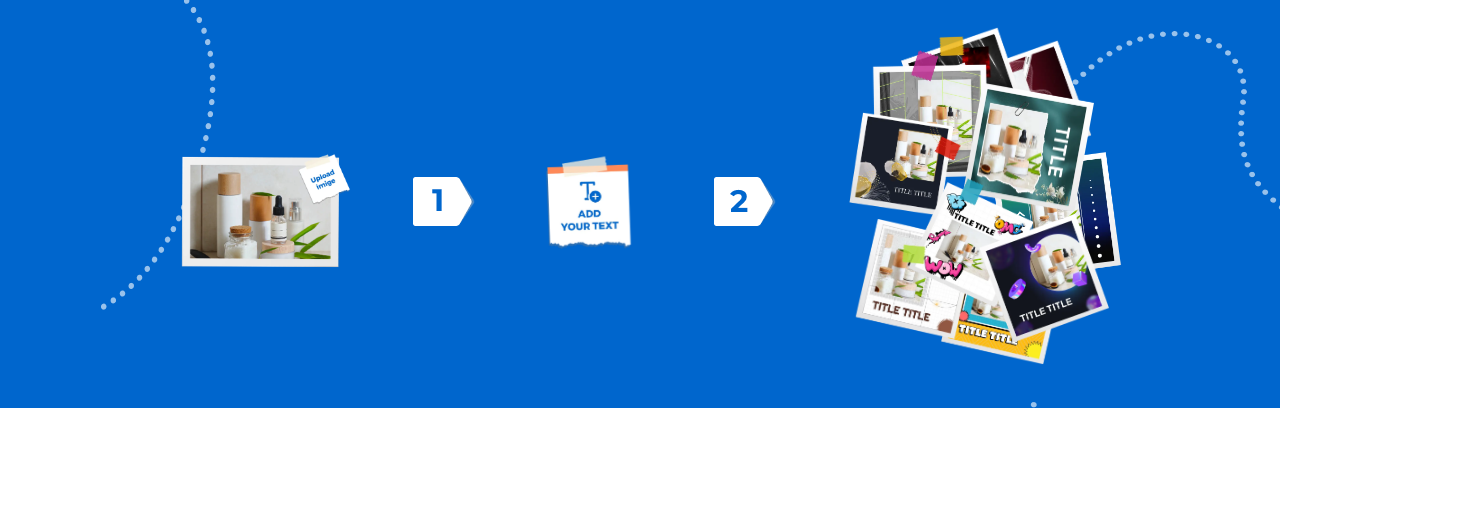
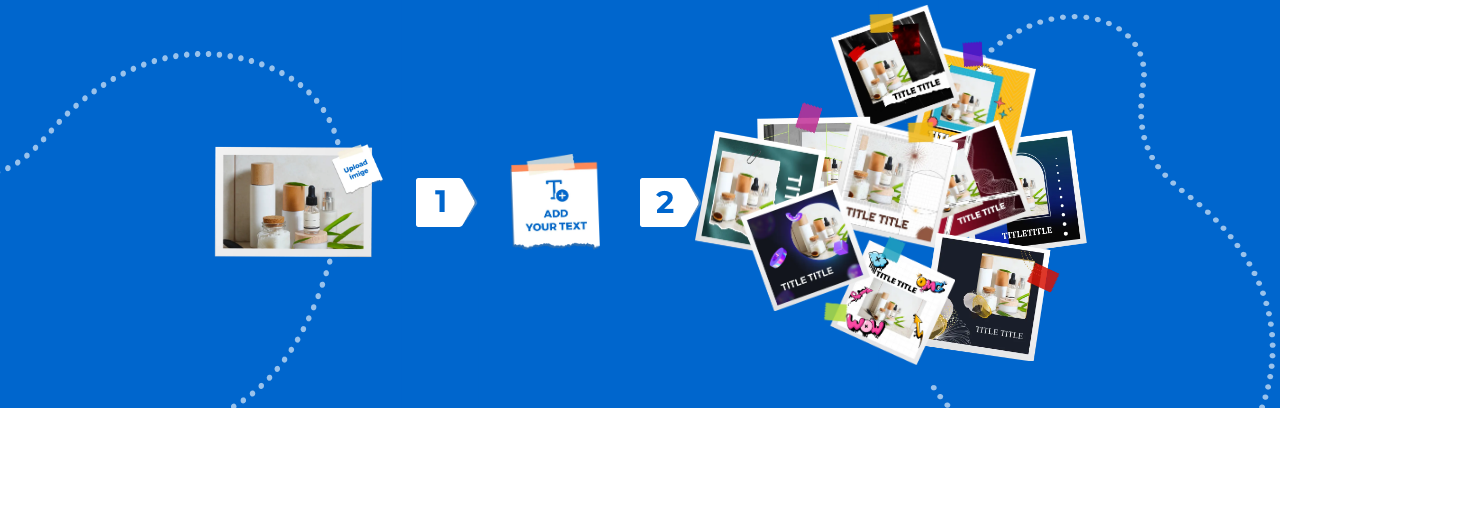
Before and after one commit to Tigran1991/Animation-on-JS, a plain HTML site: page index.html in a window 1280 px wide. Shown: the whole page, 1480 px wide, since content can reach past the window. Drawn offline with nearby package versions, Linux system fonts and the light colour scheme.

Commit message:
An improved version of the animation

```diff
--- a/index.html
+++ b/index.html
@@ -5,12 +5,7 @@
     <meta http-equiv="X-UA-Compatible" content="IE=edge" />
     <meta name="viewport" content="width=device-width, initial-scale=1.0" />
     <title>Animation on JS</title>
-    <script
-      src="https://cdnjs.cloudflare.com/ajax/libs/gsap/3.11.0/gsap.min.js"
-      integrity="sha512-GQ5/eIhs41UXpG6fGo4xQBpwSEj9RrBvMuKyE2h/2vw3a9x85T1Bt0JglOUVJJLeyIUl/S/kCdDXlE/n7zCjIg=="
-      crossorigin="anonymous"
-      referrerpolicy="no-referrer"
-    ></script>
+    <script src="/gsap.min.js"></script>
     <style>
       * {
         margin: 0;
@@ -21,15 +16,43 @@
       .main-container {
         display: flex;
         flex-direction: row;
-        align-items: center;
         justify-content: center;
         background: #0066cd;
+        overflow: hidden;
+      }
+
+      .animationElement1 {
+        width: 400px;
+        height: 408px;
+        background-color: #333;
+        z-index: 2;
+        background: #0066cd;
+        position: absolute;
+        left: 0;
+      }
+
+      .animationElement2 {
+        width: 400px;
+        height: 408px;
+        background-color: #333;
+        z-index: 2;
+        background: #0066cd;
+        position: absolute;
+        right: 0;
+      }
+
+      .animation-container {
+        position: relative;
+        display: flex;
+        flex-direction: row;
+        width: 900px;
+        height: 408px;
       }
 
       .left-design-element {
         position: absolute;
-        top: -100px;
-        left: -230px;
+        top: 0px;
+        left: -100px;
         width: 479px;
         height: 375px;
         z-index: 0;
@@ -37,42 +60,33 @@
 
       .right-design-element {
         position: absolute;
-        right: -200px;
+        right: -100px;
+        top: 0px;
         width: 479px;
         height: 375px;
         z-index: 0;
-      }
-
-      .animation-container {
-        display: flex;
-        flex-direction: row;
-        align-items: center;
-        justify-content: center;
-        width: 1200px;
-        height: 408px;
       }
 
       .main-image-container {
         display: flex;
         align-items: center;
         justify-content: center;
-        width: 42%;
-        z-index: 1;
+        width: 30%;
+        z-index: 3;
       }
 
       .main-image-wrapper {
-        clip-path: polygon(30% 30%, 70% 30%, 70% 70%, 30% 70%);
         opacity: 0;
       }
 
       .main-image-wrapper img {
         max-width: 100%;
         max-height: 160px;
-        z-index: 1;
       }
 
       .first-step-image-wrapper {
         opacity: 0;
+        z-index: 1;
       }
 
       .first-step-image-wrapper img {
@@ -83,12 +97,12 @@
       .add-text-container {
         display: flex;
         align-items: center;
-        justify-content: space-between;
-        width: 16%;
+        justify-content: center;
+        width: 28%;
+        z-index: 3;
       }
 
       .add-text-image-wrapper {
-        clip-path: polygon(30% 30%, 70% 30%, 70% 70%, 30% 70%);
         opacity: 0;
       }
 
@@ -99,6 +113,7 @@
 
       .second-step-image-wrapper {
         opacity: 0;
+        z-index: 1;
       }
 
       .second-step-image-wrapper img {
@@ -111,150 +126,132 @@
         align-items: center;
         justify-content: center;
         width: 42%;
+        z-index: 3;
       }
 
       .template-images-wrapper {
+        display: flex;
         position: relative;
-        width: 60%;
-        height: 80vh;
+        width: 99%;
+        height: 50vh;
         z-index: 1;
       }
 
       .template1-wrapper {
+        display: flex;
+        width: 131px;
+        height: 129px;
+        z-index: 1;
         position: absolute;
-        right: 10%;
-        top: 40%;
+        right: 0%;
+        top: 31.61%;
         opacity: 0;
       }
 
-      .template1-wrapper img {
-        max-width: 100%;
-        max-height: 129px;
-      }
-
       .template2-wrapper {
+        display: flex;
+        width: 131px;
+        height: 129px;
+        z-index: 1;
         position: absolute;
-        right: 30%;
-        top: 53%;
+        right: 12.56%;
+        top: 9.16%;
         opacity: 0;
       }
 
-      .template2-wrapper img {
-        max-width: 100%;
-        max-height: 129px;
-      }
-
       .template3-wrapper {
+        display: flex;
+        width: 131px;
+        height: 129px;
+        z-index: 1;
         position: absolute;
-        right: 20%;
-        top: 22%;
+        right: 14.68%;
+        top: 28.69%;
         opacity: 0;
       }
 
-      .template3-wrapper img {
-        max-width: 100%;
-        max-height: 129px;
-      }
-
       .template4-wrapper {
+        display: flex;
+        width: 131px;
+        height: 129px;
+        z-index: 1;
         position: absolute;
-        right: 40%;
-        top: 20%;
+        right: 33.81%;
+        top: 0%;
         opacity: 0;
       }
 
-      .template4-wrapper img {
-        max-width: 100%;
-        max-height: 129px;
-      }
-
       .template5-wrapper {
+        display: flex;
+        width: 131px;
+        height: 129px;
+        z-index: 1;
         position: absolute;
-        right: 56%;
-        top: 23%;
-        bottom: 60.27%;
+        right: 53.54%;
+        top: 24.36%;
         opacity: 0;
       }
 
-      .template5-wrapper img {
-        max-width: 100%;
-        max-height: 129px;
-      }
-
       .template6-wrapper {
+        display: flex;
+        width: 131px;
+        height: 129px;
+        z-index: 1;
         position: absolute;
-        right: 60%;
-        top: 50%;
+        right: 34.72%;
+        top: 28.73%;
         opacity: 0;
       }
 
-      .template6-wrapper img {
-        max-width: 100%;
-        max-height: 129px;
-      }
-
       .template7-wrapper {
+        display: flex;
+        width: 131px;
+        height: 129px;
+        z-index: 1;
         position: absolute;
-        right: 63%;
-        top: 33.32%;
+        right: 10.08%;
+        top: 57.1%;
         opacity: 0;
       }
 
-      .template7-wrapper img {
-        max-width: 100%;
-        max-height: 129px;
-      }
-
       .template8-wrapper {
+        display: flex;
+        width: 131px;
+        height: 129px;
+        z-index: 1;
         position: absolute;
-        right: 20%;
-        top: 29%;
+        right: 69.94%;
+        top: 31.54%;
         opacity: 0;
       }
 
-      .template8-wrapper img {
-        max-width: 100%;
-        max-height: 129px;
-      }
-
       .template9-wrapper {
+        display: flex;
+        width: 131px;
+        height: 129px;
+        z-index: 1;
         position: absolute;
-        right: 40%;
-        top: 44%;
+        right: 35.88%;
+        top: 58.02%;
         opacity: 0;
       }
 
-      .template9-wrapper img {
-        max-width: 100%;
-        max-height: 129px;
-      }
-
       .template10-wrapper {
+        display: flex;
+        width: 131px;
+        height: 129px;
+        z-index: 1;
         position: absolute;
-        right: 16%;
-        top: 49%;
+        right: 57.94%;
+        top: 44.57%;
         opacity: 0;
       }
-
-      .template10-wrapper img {
-        max-width: 100%;
-        max-height: 129px;
-      }
-
-      /* @media only screen and (max-width: 1114px) {
-        .animation-container {
-          width: 900px;
-        }
-      }
-      @media only screen and (max-width: 910px) {
-        .animation-container {
-          width: 700px;
-        }
-      } */
     </style>
   </head>
   <body>
     <div class="main-container">
+      <div class="animationElement1" id="animationElement1"></div>
+      <div class="animationElement2" id="animationElement2"></div>
       <div class="animation-container">
         <div class="main-image-container" id="main-image-container">
           <div class="main-image-wrapper" id="main-image-wrapper">
@@ -307,10 +304,10 @@
           </div>
         </div>
       </div>
-      <div class="left-design-element">
+      <div class="left-design-element" id="left-design-element">
         <img src="./images/left-side-design-element.png" />
       </div>
-      <div class="right-design-element">
+      <div class="right-design-element" id="right-design-element">
         <img src="./images/right-side-design-element.png" />
       </div>
     </div>
@@ -329,123 +326,63 @@
       const TEMPLATE8 = document.getElementById("template8-wrapper");
       const TEMPLATE9 = document.getElementById("template9-wrapper");
       const TEMPLATE10 = document.getElementById("template10-wrapper");
+      const ANIMATION_ELEMENT1 = document.getElementById("animationElement1");
+      const ANIMATION_ELEMENT2 = document.getElementById("animationElement2");
 
-      const ANIMATION_TEMPLATES = [
-        {
-          name: TEMPLATE1,
-          initialPosition: { x: 200, y: 200, opacity: 0, ease: "slow" },
-          finalPosition: { x: 100, y: 100, opacity: 1, ease: "slow" },
-        },
-        {
-          name: TEMPLATE2,
-          initialPosition: { x: 100, y: 200, opacity: 0 },
-          finalPosition: { x: 100, y: 100, opacity: 1 },
-        },
-        {
-          name: TEMPLATE3,
-          initialPosition: { x: 200, y: 100, opacity: 0 },
-          finalPosition: { x: 100, y: 200, opacity: 1 },
-        },
-        {
-          name: TEMPLATE4,
-          initialPosition: { x: -100, y: -200, opacity: 0 },
-          finalPosition: { x: -100, y: 100, opacity: 1 },
-        },
-        {
-          name: TEMPLATE5,
-          initialPosition: { x: -100, y: 200, opacity: 0 },
-          finalPosition: { x: 200, y: 100, opacity: 1 },
-        },
-        {
-          name: TEMPLATE6,
-          initialPosition: { x: 100, y: -200, opacity: 0 },
-          finalPosition: { x: 100, y: 100, opacity: 1 },
-        },
-        {
-          name: TEMPLATE7,
-          initialPosition: { x: 100, y: 200, opacity: 0 },
-          finalPosition: { x: 100, y: -100, opacity: 1 },
-        },
-        {
-          name: TEMPLATE8,
-          initialPosition: { x: 200, y: 200, opacity: 0 },
-          finalPosition: { x: -100, y: -100, opacity: 1 },
-        },
-        {
-          name: TEMPLATE9,
-          initialPosition: { x: -100, y: 100, opacity: 0 },
-          finalPosition: { x: 100, y: 100, opacity: 1 },
-        },
-        {
-          name: TEMPLATE10,
-          initialPosition: { x: 100, y: 100, opacity: 0 },
-          finalPosition: { x: 200, y: 100, opacity: 1 },
-        },
+      const TEMPLATES = [
+        TEMPLATE1,
+        TEMPLATE2,
+        TEMPLATE3,
+        TEMPLATE4,
+        TEMPLATE5,
+        TEMPLATE6,
+        TEMPLATE7,
+        TEMPLATE8,
+        TEMPLATE9,
+        TEMPLATE10,
       ];
 
+      const DIRECTIONS = [-100, 100];
+
       const playAnimation = () => {
-        IMAGE.style.opacity = 1;
-        gsap
-          .timeline()
-          .from(IMAGE, { scale: 2 })
-          .to(IMAGE, {
-            clipPath: "polygon(0% 0%,200% 0%,200% 200%,0% 200%)",
-          })
-          .to(IMAGE, { scale: 1, duration: 1 })
-          .to(IMAGE, {
-            duration: 1,
-            y: 10,
-            stagger: { each: 0.15, yoyo: true, repeat: -1 },
-            ease: "sine.inOut",
-          });
+        TEMPLATES.forEach((template) => {
+          const TEMPLATE = {
+            name: template,
+            animationProperties: {
+              x: DIRECTIONS[Math.random() < 0.5 ? 0 : 1],
+              y: DIRECTIONS[Math.random() < 0.5 ? 0 : 1],
+              opacity: 0,
+              duration: 1,
+            },
+          };
+          TEMPLATES.splice(TEMPLATES.indexOf(template), 1, TEMPLATE);
+        });
+
+        gsap.to(ANIMATION_ELEMENT1, { x: 500, duration: 9 });
+        gsap.to(ANIMATION_ELEMENT2, { x: -500, duration: 9 });
+
+        gsap.timeline().to(IMAGE, { duration: 1, opacity: 1 });
 
         setTimeout(() => {
           gsap.to(FIRST_STEP, {
             duration: 1,
-            x: 60,
+            x: 30,
             opacity: 1,
           });
         }, 990);
 
         setTimeout(() => {
-          ADD_TEXT.style.opacity = 1;
-          gsap
-            .timeline()
-            .from(ADD_TEXT, { scale: 2 })
-            .to(ADD_TEXT, {
-              clipPath: "polygon(0% 0%,200% 0%,200% 200%,0% 200%)",
-            })
-            .to(ADD_TEXT, { scale: 0.95, duration: 1 })
-            .to(ADD_TEXT, {
-              duration: 1,
-              y: 10,
-              stagger: { each: 0.15, yoyo: true, repeat: -1 },
-              ease: "sine.inOut",
-            });
+          gsap.timeline().to(ADD_TEXT, { duration: 1, opacity: 1 });
         }, 990);
 
         setTimeout(() => {
-          SECOND_STEP.style.opacity;
           gsap.to(SECOND_STEP, { duration: 1, x: 40, opacity: 1 });
         }, 2000);
 
         setTimeout(() => {
-          ANIMATION_TEMPLATES.forEach((template) => {
-            gsap
-              .timeline()
-              .fromTo(
-                template.name,
-                template.initialPosition,
-                template.finalPosition
-              );
-            gsap.timeline().to(template.name, {
-              x: "random(20, 10, 3)",
-              y: "random(20, 10, 3)",
-              ease: "none",
-              repeat: -1,
-              repeatRefresh: true,
-              duration: 1,
-            });
+          TEMPLATES.forEach((template) => {
+            template.name.style.opacity = 1;
+            gsap.timeline().from(template.name, template.animationProperties);
           });
         }, 2000);
       };
--- a/style.css
+++ /dev/null
@@ -1,232 +0,0 @@
-* {
-  margin: 0;
-  padding: 0;
-  box-sizing: border-box;
-}
-
-.main-container {
-  display: flex;
-  flex-direction: row;
-  align-items: center;
-  justify-content: center;
-  background: #0066cd;
-  height: 408px;
-}
-
-.left-design-element {
-  position: absolute;
-  top: -100px;
-  left: -230px;
-  width: 479px;
-  height: 375px;
-  z-index: 0;
-}
-
-.right-design-element {
-  position: absolute;
-  right: -200px;
-  width: 479px;
-  height: 375px;
-  z-index: 0;
-}
-
-.animation-container {
-  display: flex;
-  flex-direction: row;
-  align-items: center;
-  justify-content: center;
-  width: 90%;
-}
-
-.main-image-container {
-  display: flex;
-  align-items: center;
-  justify-content: center;
-  width: 42%;
-  height: 100vh;
-  z-index: 1;
-}
-
-.main-image-wrapper {
-  clip-path: polygon(30% 30%, 70% 30%, 70% 70%, 30% 70%);
-  opacity: 0;
-}
-
-.main-image-wrapper img {
-  max-width: 230px;
-  max-height: 160px;
-  z-index: 1;
-}
-
-.first-step-image-wrapper {
-  opacity: 0;
-}
-
-.first-step-image-wrapper img {
-  max-width: 59px;
-  max-height: 49px;
-}
-
-.add-text-container {
-  display: flex;
-  align-items: center;
-  justify-content: space-between;
-  width: 16%;
-  height: 100vh;
-}
-
-.add-text-image-wrapper {
-  clip-path: polygon(30% 30%, 70% 30%, 70% 70%, 30% 70%);
-  opacity: 0;
-}
-
-.add-text-image-wrapper img {
-  max-width: 200px;
-  max-height: 97px;
-}
-
-.second-step-image-wrapper {
-  opacity: 0;
-}
-
-.second-step-image-wrapper img {
-  max-width: 59px;
-  max-height: 49px;
-}
-
-.templates-container {
-  display: flex;
-  align-items: center;
-  justify-content: center;
-
-  width: 42%;
-  height: 100vh;
-}
-
-.template-images-wrapper {
-  position: relative;
-  width: 60%;
-  height: 80vh;
-  z-index: 1;
-}
-
-.template1-wrapper {
-  position: absolute;
-  right: 10%;
-  top: 40%;
-  opacity: 0;
-}
-
-.template1-wrapper img {
-  max-width: 100px;
-  max-height: 100px;
-}
-
-.template2-wrapper {
-  position: absolute;
-  right: 30%;
-  top: 53%;
-  opacity: 0;
-}
-
-.template2-wrapper img {
-  max-width: 131px;
-  max-height: 130px;
-}
-
-.template3-wrapper {
-  position: absolute;
-  right: 20%;
-  top: 22%;
-  opacity: 0;
-}
-
-.template3-wrapper img {
-  max-width: 131px;
-  max-height: 130px;
-}
-
-.template4-wrapper {
-  position: absolute;
-  right: 40%;
-  top: 20%;
-  opacity: 0;
-}
-
-.template4-wrapper img {
-  max-width: 131px;
-  max-height: 130px;
-}
-
-.template5-wrapper {
-  position: absolute;
-  right: 56%;
-  top: 23%;
-  bottom: 60.27%;
-  opacity: 0;
-}
-
-.template5-wrapper img {
-  max-width: 131px;
-  max-height: 130px;
-}
-
-.template6-wrapper {
-  position: absolute;
-  right: 60%;
-  top: 50%;
-  opacity: 0;
-}
-
-.template6-wrapper img {
-  max-width: 131px;
-  max-height: 130px;
-}
-
-.template7-wrapper {
-  position: absolute;
-  right: 63%;
-  top: 33.32%;
-  opacity: 0;
-}
-
-.template7-wrapper img {
-  max-width: 131px;
-  max-height: 130px;
-}
-
-.template8-wrapper {
-  position: absolute;
-  right: 20%;
-  top: 29%;
-  opacity: 0;
-}
-
-.template8-wrapper img {
-  max-width: 131px;
-  max-height: 130px;
-}
-
-.template9-wrapper {
-  position: absolute;
-  right: 40%;
-  top: 44%;
-  opacity: 0;
-}
-
-.template9-wrapper img {
-  max-width: 131px;
-  max-height: 130px;
-}
-
-.template10-wrapper {
-  position: absolute;
-  right: 16%;
-  top: 49%;
-  opacity: 0;
-}
-
-.template10-wrapper img {
-  max-width: 131px;
-  max-height: 130px;
-}
```
Also changed, not shown: script.js (deleted, +0 -131 lines), gsap.min.js (added), images/Frame1.png (deleted), images/Frame2.png (deleted), 1 other file.
